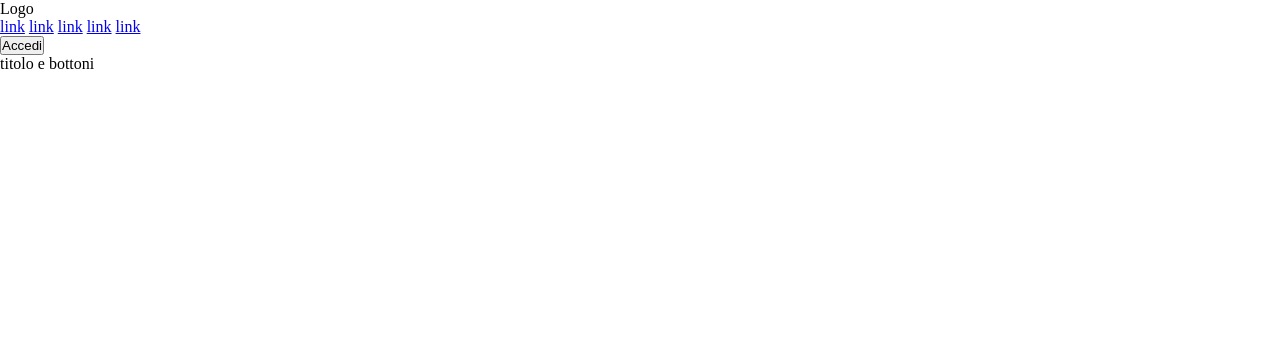
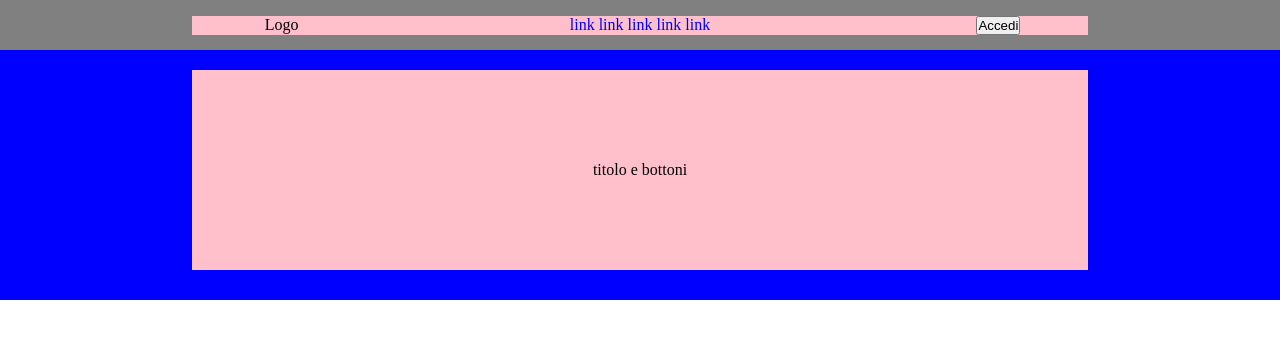
Before and after one commit to Nucci-karim/-htmlcss-struttura-discord, a plain HTML site: page index.html in a window 1280 px wide. Drawn offline with Linux system fonts and the light colour scheme.

Commit message:
prima parte header completata

```diff
--- a/assets/css/style.css
+++ b/assets/css/style.css
@@ -3,3 +3,57 @@
     padding: 0;
     box-sizing: border-box;
 }
+
+/* tutto nell'header */
+header{
+    height: 300px;
+    background-color: blue;
+}
+
+nav{
+    background-color: gray;
+    height: 50px;
+    text-align: center;
+    display: flex;
+}
+
+.section-nav{
+    width: 70%;
+    margin: auto;
+    display: flex;
+    flex-direction: row;
+    align-items: center;
+    justify-content: space-between;
+    background-color: pink;
+}
+
+#logo{
+    width: 20%;
+}
+
+#limks{
+    width: 60%;
+}
+
+#login{
+    width: 20%;
+    justify-self: flex-end;
+}
+
+
+a{
+    text-decoration: none;
+}
+
+.box, .header{
+    display: flex;
+    flex-direction: row;
+    align-items: center;
+    justify-content:center;
+    width: 70%;
+    height: 200px;
+    margin: 20px auto ;
+    background-color: pink;
+}
+
+/* tutto per main */
--- a/index.html
+++ b/index.html
@@ -11,18 +11,20 @@
     <!-- inizio con header -->
     <header>
         <nav>
-            <div>
+            <div class="section-nav">
+               <div id="logo">
                 Logo
                 </div>
-            <div>
+                <div id="links">
                     <a href="http://">link</a>
                     <a href="http://">link</a>
                     <a href="http://">link</a>
                     <a href="http://">link</a>
                     <a href="http://">link</a>
                 </div>
-            <div>
+                 <div id="login">
                     <button>Accedi</button>
+                </div>
             </div>
         </nav>
 
```
Lines whose indentation alone changed are shown as unchanged.
